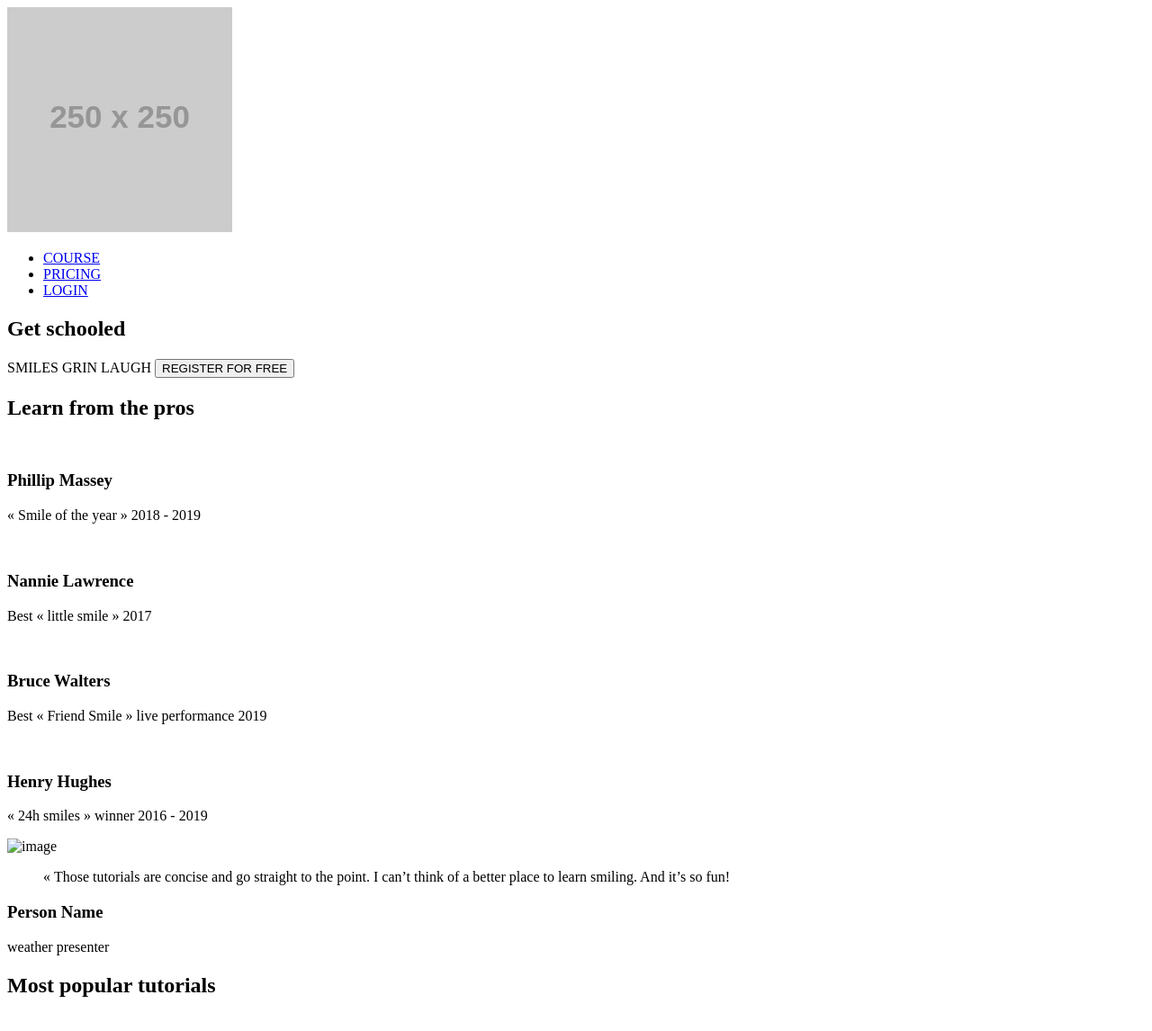
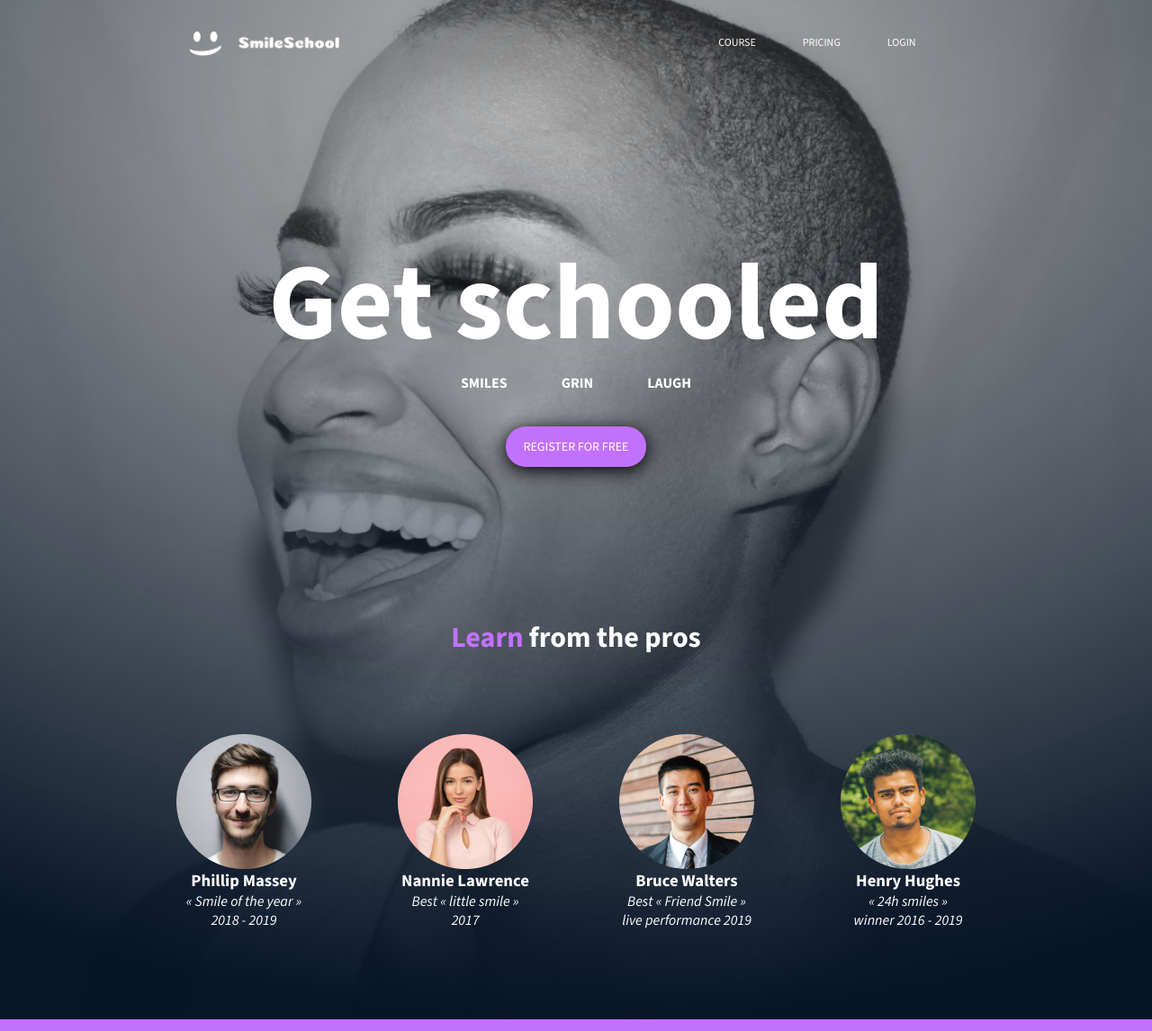
Before and after one commit to OmarMegzz/alx_html_css, a plain HTML site: page css_advanced/index.html in a window 1280 px wide. Shown: the top 1146 px of the page at 90% size. Drawn offline with nearby package versions, Linux system fonts and the light colour scheme; placeholder pictures from the web are drawn by us.

Commit message:
add index.html and add two section styles

```diff
--- a/css_advanced/index.html
+++ b/css_advanced/index.html
@@ -3,6 +3,12 @@
   <head>
     <meta charset="UTF-8" />
     <meta name="viewport" content="width=device-width, initial-scale=1.0" />
+    <link rel="preconnect" href="https://fonts.googleapis.com" />
+    <link rel="preconnect" href="https://fonts.gstatic.com" crossorigin />
+    <link
+      href="https://fonts.googleapis.com/css2?family=Source+Sans+3:ital,wght@0,200..900;1,200..900&display=swap"
+      rel="stylesheet"
+    />
     <link rel="stylesheet" href="styles.css" />
     <script
       src="https://kit.fontawesome.com/4a2b055604.js"
@@ -13,8 +19,8 @@
   <body>
     <header>
       <nav>
-        <a href="">
-          <img src="https://fakeimg.pl/250x250?text=Sample+Logo" alt="logo" />
+        <a href="index.html">
+          <img src="images/logo.png" alt="logo" />
         </a>
 
         <ul>
@@ -25,63 +31,78 @@
       </nav>
     </header>
     <main>
-      <section>
-        <div>
+      <section id="hero-section">
+        <div class="hero-info">
           <h1>Get schooled</h1>
-          <span>SMILES</span>
-          <span>GRIN</span>
-          <span>LAUGH</span>
+          <div class="hero-subtext">
+            <span>SMILES</span>
+            <span>GRIN</span>
+            <span>LAUGH</span>
+          </div>
           <button>REGISTER FOR FREE</button>
         </div>
-        <div>
-          <h2>Learn from the pros</h2>
-          <div>
-            <div>
-              <img src="./images/1 (3).png" alt="" />
+        <div class="card-sec">
+          <h2><span id="card-word">Learn</span> from the pros</h2>
+          <div class="hero-cards">
+            <div class="card-info">
+              <img src="./images/1.png" alt="" />
               <h3>Phillip Massey</h3>
-              <p>« Smile of the year » 2018 - 2019</p>
+              <p>
+                « Smile of the year » <br />
+                2018 - 2019
+              </p>
             </div>
-            <div>
-              <img src="./images/6.png" alt="" />
+            <div class="card-info">
+              <img src="./images/3.png" alt="" />
               <h3>Nannie Lawrence</h3>
-              <p>Best « little smile » 2017</p>
+              <p>
+                Best « little smile »<br />
+                2017
+              </p>
             </div>
-            <div>
-              <img src="./images/7.png" alt="" />
+            <div class="card-info">
+              <img class="spechial-img" src="./images/2.png" alt="" />
               <h3>Bruce Walters</h3>
-              <p>Best « Friend Smile » live performance 2019</p>
+              <p>Best « Friend Smile » <br />live performance 2019</p>
             </div>
-            <div>
-              <img src="./images/8.png" alt="" />
+            <div class="card-info">
+              <img src="./images/4.png" alt="" />
               <h3>Henry Hughes</h3>
-              <p>« 24h smiles » winner 2016 - 2019</p>
+              <p>
+                « 24h smiles »<br />
+                winner 2016 - 2019
+              </p>
             </div>
           </div>
         </div>
       </section>
-      <section>
-        <div>
-          <img src="./images/Bitmap.png" alt="image" />
+      <section id="second-section">
+        <div class="second-img">
+          <img src="./images/5.png" alt="image" />
         </div>
-        <div>
+        <div class="second-info">
           <blockquote>
             « Those tutorials are concise and go straight to the point. I can’t
-            think of a better place to learn smiling. And it’s so fun!
+            think of a better<br />
+            place to learn smiling. And it’s so fun!
           </blockquote>
+          <br />
           <h3>Person Name</h3>
           <p>weather presenter</p>
         </div>
       </section>
-      <section>
+      <section id="third_section">
         <h2>Most popular tutorials</h2>
-        <div>
-          <img src="./images/Bitmap (1).png" alt="" />
+        <div class="third-card">
+          <img src="./images/9.png" alt="" />
           <h3>Diagonal Smile</h3>
           <p>
             Lorem ipsum dolor sit amet, consect adipiscing elit, sed do eiusmod.
           </p>
+          <h4>Phillip Massey</h4>
+
           <div>
-            <img src="./images/1 (3).png" alt="" />
+            <img src="./images/7.png" alt="" />
             <h4>Phillip Massey</h4>
           </div>
           <div>
@@ -94,7 +115,7 @@
           <p>8 min</p>
         </div>
         <div>
-          <img src="./images/Bitmap (4).png" alt="" />
+          <img src="./images/6.png" alt="" />
           <h3>Happy Smile</h3>
           <p>
             Lorem ipsum dolor sit amet, consect adipiscing elit, sed do eiusmod.
--- a/css_advanced/styles.css
+++ b/css_advanced/styles.css
@@ -0,0 +1,138 @@
+* {
+  margin: 0;
+  padding: 0;
+  box-sizing: border-box;
+  font-family: "Source Sans 3", sans-serif;
+}
+header {
+  display: flex;
+  justify-content: center;
+  position: relative;
+}
+nav {
+  display: flex;
+  justify-content: space-around;
+  width: 100%;
+  background-color: transparent;
+  margin-top: 35px;
+  background-color: transparent;
+  position: absolute;
+  top: 0;
+  left: 0;
+}
+nav a img {
+  width: 167px;
+  height: 29px;
+}
+nav ul li {
+  list-style-type: none;
+}
+nav ul li a {
+  text-decoration: none;
+  color: white;
+  margin-right: 52px;
+  font-size: 12px;
+}
+nav ul {
+  display: flex;
+}
+
+#hero-section {
+  display: flex;
+  align-items: center;
+  justify-content: center;
+  flex-direction: column;
+  height: auto;
+  background-image: url(images/Object.png);
+  background-size: cover;
+  background-repeat: no-repeat;
+  background-position: center;
+  gap: 168px;
+  padding: 100px;
+}
+#hero-section p {
+  font-style: italic;
+  font-weight: black;
+}
+.hero-info {
+  display: flex;
+  align-items: center;
+  justify-content: center;
+  flex-direction: column;
+  margin-top: 156px;
+}
+.hero-info h1 {
+  color: white;
+  font-size: 120px;
+  font-weight: bold;
+}
+.hero-subtext {
+  display: flex;
+  align-items: center;
+  justify-content: center;
+  gap: 60px;
+  font-size: 16px;
+  font-weight: bold;
+  color: white;
+}
+#hero-section button {
+  padding: 13px 20px;
+  border-radius: 22px;
+  margin-top: 38px;
+  background-color: #c271ff;
+  color: white;
+  border: none;
+  box-shadow: 0 4px 20px black;
+  font-size: 14px;
+  cursor: pointer;
+}
+
+.card-sec h2 {
+  text-align: center;
+  margin-bottom: 87px;
+  color: white;
+  font-size: 32px;
+}
+.card-sec {
+  width: 100%;
+}
+.hero-cards {
+  display: flex;
+  align-items: center;
+  flex-direction: row;
+  justify-content: space-evenly;
+}
+.spechial-img {
+  border-radius: 50%;
+}
+
+.card-info {
+  display: flex;
+  align-items: center;
+  justify-content: center;
+  flex-direction: column;
+  text-align: center;
+  color: white;
+}
+#card-word {
+  color: #c271ff;
+}
+/*******************************************second section*********************************************************/
+#second-section {
+  background-color: #c271ff;
+  height: 400px;
+  width: 100%;
+  display: flex;
+  align-items: center;
+  justify-content: center;
+  color: white;
+}
+.second-img {
+  margin-right: 55px;
+}
+.second-info {
+  font-size: 22px;
+}
+.third-card {
+  background-color: aqua;
+}
```
Also changed, not shown: css_advanced/images/1.png (added), css_advanced/images/2.png (added), css_advanced/images/3.png (added), css_advanced/images/4.png (added), css_advanced/images/5.png (added), css_advanced/images/6.png (added), css_advanced/images/7.png (added), css_advanced/images/8.png (added), css_advanced/images/9.png (added), css_advanced/images/Object.png (added), css_advanced/images/logo.png (added), css_advanced/images/play.png (added), css_advanced/images/rating.png (added), css_advanced/images/smile.png (added).
